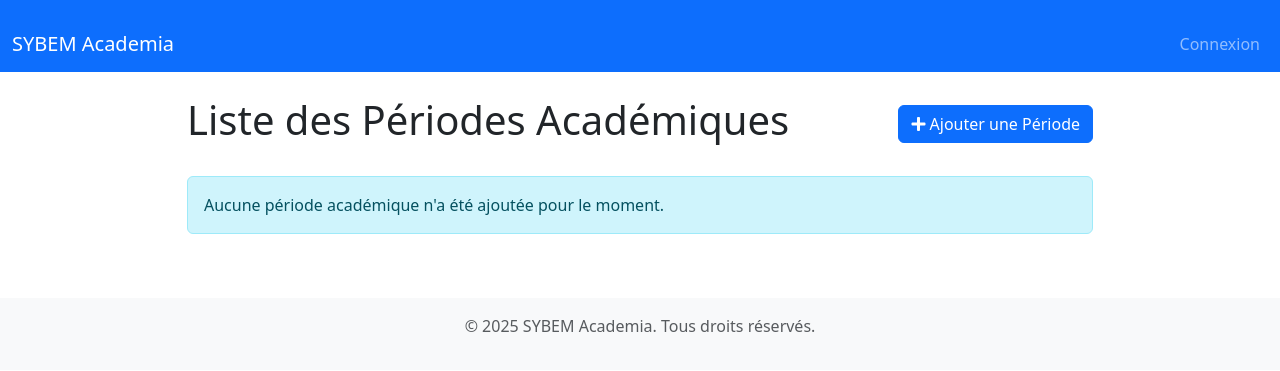
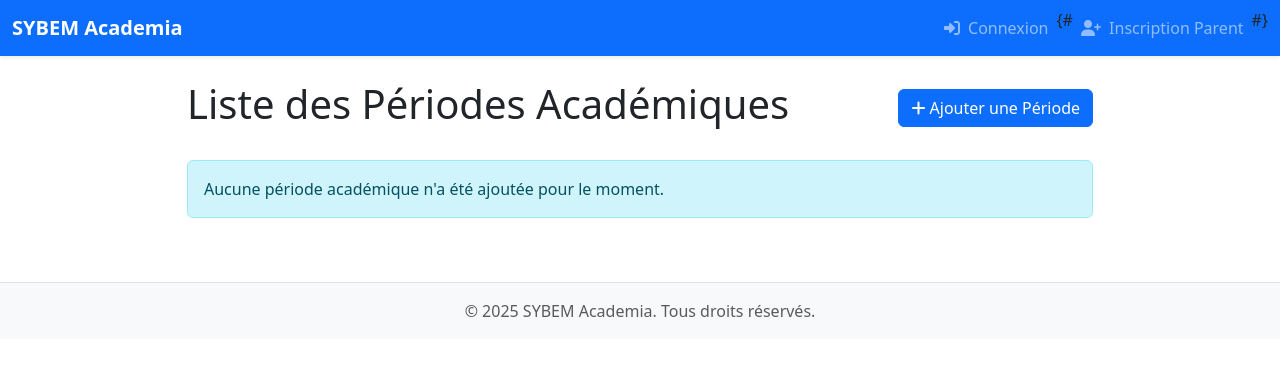
Before and after one commit to FORTU03-S/school_project, a Django app: page /academic-periods/ in a window 1280 px wide. Shown: the top 371 px of the page. Run offline with Django 5.2, Linux system fonts and the light colour scheme; data that the repository does not hold is empty; some libraries are stand-ins or nearby versions.

Commit message:
feat: Amélioration de la responsivité globale via base.html et child_detail.html

```diff
--- a/templates/base.html
+++ b/templates/base.html
@@ -5,20 +5,20 @@
     <meta charset="UTF-8">
     <meta name="viewport" content="width=device-width, initial-scale=1.0">
     <title>{% block title %}SYBEM Academia{% endblock %}</title>
-    <link rel="stylesheet" href="https://cdnjs.cloudflare.com/ajax/libs/font-awesome/5.15.4/css/all.min.css">
+
     <link href="https://cdn.jsdelivr.net/npm/bootstrap@5.3.3/dist/css/bootstrap.min.css" rel="stylesheet" integrity="sha384-QWTKZyjpPEjISv5WaRU9OFeRpok6YctnYmDr5pNlyT2bRjXh0JMhjY6hW+ALEwIH" crossorigin="anonymous">
 
-    {# Décommentez et ajustez le chemin si vous avez un fichier CSS personnalisé #}
-    {# <link rel="stylesheet" href="{% static 'css/custom_styles.css' %}"> #}
+    <link rel="stylesheet" href="https://cdnjs.cloudflare.com/ajax/libs/font-awesome/6.5.2/css/all.min.css" integrity="sha512-SnH5WK+bZxgPHs44uWIX+LLJAJ9/2PkPKZ5QiAj6Ta86w+fsb2TkcmfRyVX3pBnMFcV7oQPJkl9QevSCWr3W6A==" crossorigin="anonymous" referrerpolicy="no-referrer" />
 
-    {% block extra_head %}{% endblock %} {# Pour ajouter du CSS/JS/meta spécifique à une page #}
+    <link rel="stylesheet" href="{% static 'css/custom_styles.css' %}">
+
+    {% block extra_head %}{% endblock %} {# Pour ajouter du CSS/JS/meta spécifique à une page fille #}
 </head>
 <body>
-    <nav class="navbar navbar-expand-lg navbar-dark bg-primary"></nav>
-
-    <nav class="navbar navbar-expand-lg navbar-dark bg-primary">
+    <header>
+        <nav class="navbar navbar-expand-lg navbar-dark bg-primary shadow-sm"> {# Ajout d'une ombre #}
             <div class="container-fluid">
-            <a class="navbar-brand" href="{% url 'profiles:home' %}">SYBEM Academia</a>
+                <a class="navbar-brand fw-bold" href="{% url 'profiles:home' %}">SYBEM Academia</a> {# Rendu du logo plus visible #}
                 <button class="navbar-toggler" type="button" data-bs-toggle="collapse" data-bs-target="#navbarNav" aria-controls="navbarNav" aria-expanded="false" aria-label="Toggle navigation">
                     <span class="navbar-toggler-icon"></span>
                 </button>
@@ -28,42 +28,44 @@
                             {# Liens pour les utilisateurs connectés #}
                             {% if user.user_type == 'TEACHER' %}
                                 <li class="nav-item">
-                                <a class="nav-link" href="{% url 'profiles:teacher_list_students_view' %}">Mes Élèves</a>
+                                    <a class="nav-link" href="{% url 'profiles:teacher_list_students_view' %}"><i class="fas fa-users me-1"></i> Mes Élèves</a>
                                 </li>
                                 <li class="nav-item">
-                                <a class="nav-link" href="{% url 'profiles:teacher_manage_evaluations' %}">Gérer les Évaluations</a>
+                                    <a class="nav-link" href="{% url 'profiles:teacher_manage_evaluations' %}"><i class="fas fa-edit me-1"></i> Gérer les Évaluations</a>
                                 </li>
                                 <li class="nav-item">
-                                <a class="nav-link" href="{% url 'profiles:teacher_attendance_view' %}">Gérer les Absences</a>
+                                    <a class="nav-link" href="{% url 'profiles:teacher_attendance_view' %}"><i class="fas fa-clipboard-check me-1"></i> Gérer les Absences</a>
                                 </li>
                                 <li class="nav-item">
-                                <a class="nav-link" href="{% url 'profiles:parent_notifications' %}">Notifications
+                                    <a class="nav-link" href="{% url 'profiles:parent_notifications' %}">
+                                        <i class="fas fa-bell me-1"></i> Notifications
                                         {# Assurez-vous que 'unread_notifications_count' est passé dans le contexte ou est un context processor #}
                                         {% if unread_notifications_count %}
-                                        <span class="badge bg-warning text-dark">{{ unread_notifications_count }}</span>
+                                            <span class="badge bg-warning text-dark ms-1">{{ unread_notifications_count }}</span>
                                         {% endif %}
                                     </a>
                                 </li>
                             {% elif user.user_type == 'PARENT' %}
                                 <li class="nav-item">
-                                <a class="nav-link" href="{% url 'profiles:parent_dashboard' %}"></a>
+                                    <a class="nav-link" href="{% url 'profiles:parent_dashboard' %}"><i class="fas fa-tachometer-alt me-1"></i> Mon Tableau de Bord</a>
                                 </li>
                                 <li class="nav-item">
-                                <a class="nav-link" href="{% url 'profiles:parent_notifications' %}">Notifications
+                                    <a class="nav-link" href="{% url 'profiles:parent_notifications' %}">
+                                        <i class="fas fa-bell me-1"></i> Notifications
                                         {% if unread_notifications_count %}
-                                        <span class="badge bg-warning text-dark">{{ unread_notifications_count }}</span>
+                                            <span class="badge bg-warning text-dark ms-1">{{ unread_notifications_count }}</span>
                                         {% endif %}
                                     </a>
                                 </li>
                             {% elif user.user_type == 'DIRECTION' or user.is_staff or user.is_superuser %}
                                 <li class="nav-item">
-                                <a class="nav-link" href="{% url 'profiles:direction_dashboard' %}">Tableau de Bord Direction</a>
+                                    <a class="nav-link" href="{% url 'profiles:direction_dashboard' %}"><i class="fas fa-chart-line me-1"></i> Tableau de Bord Direction</a>
                                 </li>
                                 <li class="nav-item">
-                                <a class="nav-link" href="{% url 'profiles:list_students' %}">Gestion Élèves</a>
+                                    <a class="nav-link" href="{% url 'profiles:list_students' %}"><i class="fas fa-user-graduate me-1"></i> Gestion Élèves</a>
                                 </li>
                                 <li class="nav-item">
-                                <a class="nav-link" href="{% url 'profiles:direction_manage_users' %}">Gestion Utilisateurs</a>
+                                    <a class="nav-link" href="{% url 'profiles:direction_manage_users' %}"><i class="fas fa-users-cog me-1"></i> Gestion Utilisateurs</a>
                                 </li>
                                 {# Ajoutez d'autres liens pour la direction ici #}
                             {% endif %}
@@ -71,52 +73,58 @@
                                 <form action="{% url 'profiles:logout' %}" method="post" class="d-inline">
                                     {% csrf_token %}
                                     <button type="submit" class="nav-link btn btn-link text-white" style="text-decoration: none;">
-            Déconnexion ({{ user.username }})
+                                        <i class="fas fa-sign-out-alt me-1"></i> Déconnexion ({{ user.username }})
                                     </button>
                                 </form>
                             </li>
                         {% else %}
                             {# Liens pour les utilisateurs non connectés #}
                             <li class="nav-item">
-                            <a class="nav-link" href="{% url 'profiles:login' %}">Connexion</a>
+                                <a class="nav-link" href="{% url 'profiles:login' %}"><i class="fas fa-sign-in-alt me-1"></i> Connexion</a>
                             </li>
-                        <li class="nav-item">
-                           {# <a class="nav-link" href="{% url 'profiles:register_parent' %}">Inscription Parent</a> #}
-                        </li>
+                            {# <li class="nav-item">
+                                <a class="nav-link" href="{% url 'profiles:register_parent' %}"><i class="fas fa-user-plus me-1"></i> Inscription Parent</a>
+                            </li> #}
                         {% endif %}
                     </ul>
                 </div>
             </div>
         </nav>
+    </header>
 
-    <main class="container mt-4">
+    <main class="container mt-4 mb-5"> {# Ajout de marge en bas pour le footer #}
         {# Messages Django (success, error, info, warning) #}
         {% if messages %}
             {% for message in messages %}
-                <div class="alert alert-{{ message.tags }} alert-dismissible fade show" role="alert">
+                <div class="alert alert-{{ message.tags }} alert-dismissible fade show glass-card" role="alert"> {# Ajout de glass-card aux alertes #}
                     {{ message }}
                     <button type="button" class="btn-close" data-bs-dismiss="alert" aria-label="Close"></button>
                 </div>
             {% endfor %}
         {% endif %}
 
-        {% block content %}
-            {# Le contenu spécifique à chaque page sera injecté ici #}
-        {% endblock content %}
+        {% block content %}{% endblock %} {# Le contenu spécifique à chaque page sera injecté ici #}
     </main>
 
-    <footer class="mt-5 p-3 bg-light text-center text-muted">
+    <footer class="mt-auto p-3 bg-light text-center text-muted border-top"> {# mt-auto pour coller au bas, border-top pour séparation #}
         <div class="container">
-            <p>&copy; 2025 SYBEM Academia. Tous droits réservés.</p>
+            <p class="mb-0">&copy; 2025 SYBEM Academia. Tous droits réservés.</p>
             {# Ajoutez d'autres liens de pied de page si nécessaire #}
         </div>
     </footer>
 
     <script src="https://cdn.jsdelivr.net/npm/bootstrap@5.3.3/dist/js/bootstrap.bundle.min.js" integrity="sha384-YvpcrYf0tY3lHB60NNkmXc5s9fDVZLESaAA55NDzOxhy9GkcIdslK1eN7N6jIeHz" crossorigin="anonymous"></script>
 
-    {# Décommentez et ajustez le chemin si vous avez un fichier JS personnalisé #}
-    {# <script src="{% static 'js/custom_scripts.js' %}"></script> #}
+    <script>
+        // Initialiser les tooltips Bootstrap
+        document.addEventListener('DOMContentLoaded', function () {
+            var tooltipTriggerList = [].slice.call(document.querySelectorAll('[data-bs-toggle="tooltip"]'));
+            var tooltipList = tooltipTriggerList.map(function (tooltipTriggerEl) {
+                return new bootstrap.Tooltip(tooltipTriggerEl);
+            });
+        });
+    </script>
 
-    {% block extra_js %}{% endblock %} {# Pour ajouter du JS spécifique à une page #}
+    {% block extra_js %}{% endblock %} {# Pour ajouter du JS spécifique à une page fille #}
 </body>
 </html>
```
Also changed, not shown: profiles/templates/profiles/child_detail.html (+30 -34 lines). Lines whose indentation alone changed are shown as unchanged.
